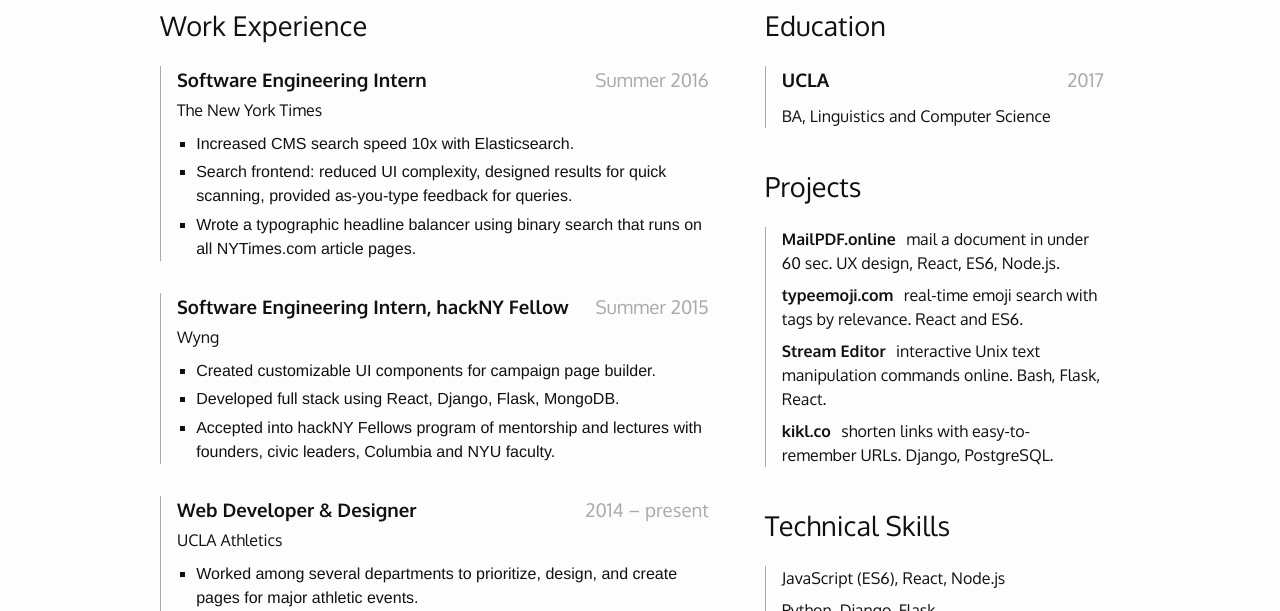
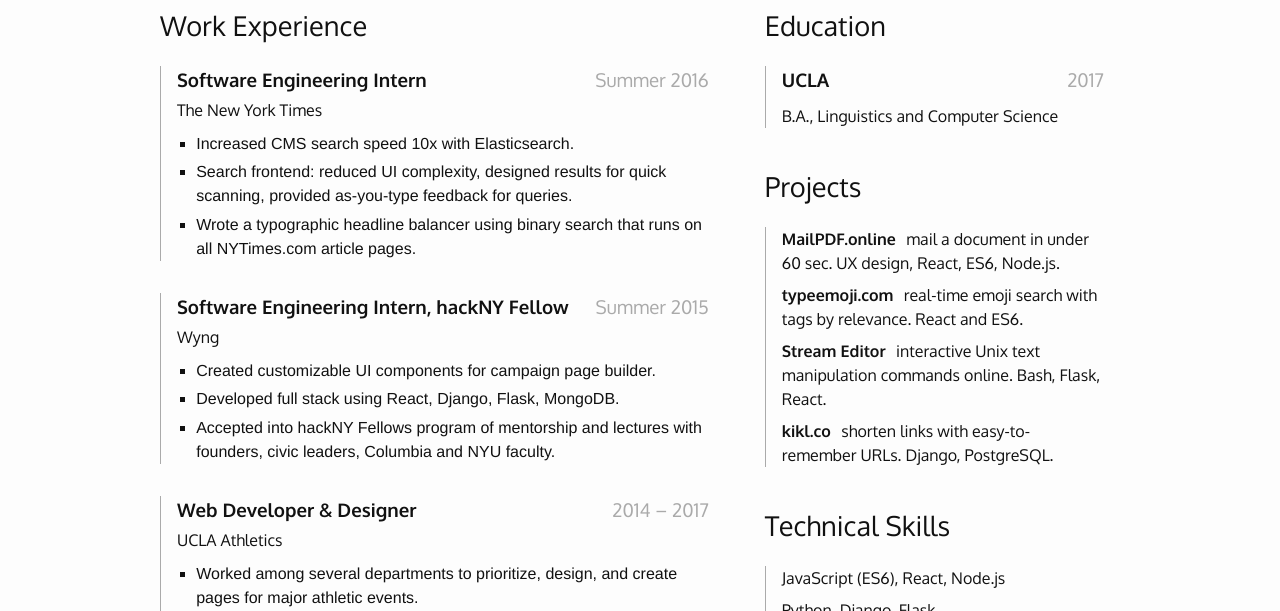
Before and after one commit to liddiard/liddiard.me, a Jekyll site: the page built from resume.md, in a window 1280 px wide. Shown: the part 192-803 px from the top of the page. Built offline with Jekyll 4.4.1, drawn with Linux system fonts in a browser that asks for light colours; some web fonts are replaced.

Commit message:
end date for athletics, periods in "B.A."

```diff
--- a/resume.md
+++ b/resume.md
@@ -29,7 +29,7 @@
             </ul>
         </div>
         <div class="item">
-            <h3 class="position">Web Developer &amp; Designer <span class="date">2014 – present</span></h3>
+            <h3 class="position">Web Developer &amp; Designer <span class="date">2014 – 2017</span></h3>
             <h4 class="company">UCLA Athletics</h4>
             <ul>
                 <li>Worked among several departments to prioritize, design, and create pages for major athletic events.</li>
@@ -59,7 +59,7 @@
         <h2>Education</h2>
         <div class="item">
             <h3 class="school">UCLA <span class="date">2017</span></h3>
-            <h4>BA, Linguistics and Computer Science</h4>
+            <h4>B.A., Linguistics and Computer Science</h4>
         </div>
         <h2>Projects</h2>
         <div class="item">
```
